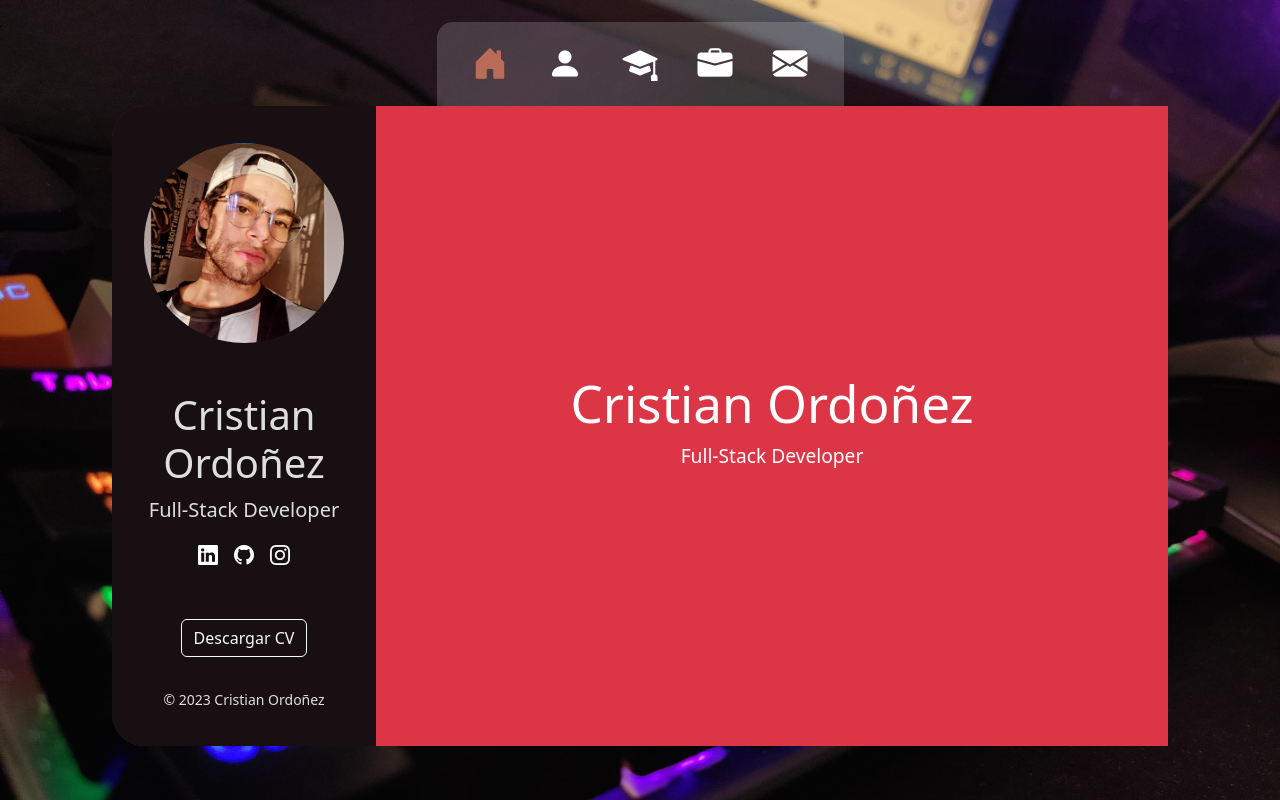
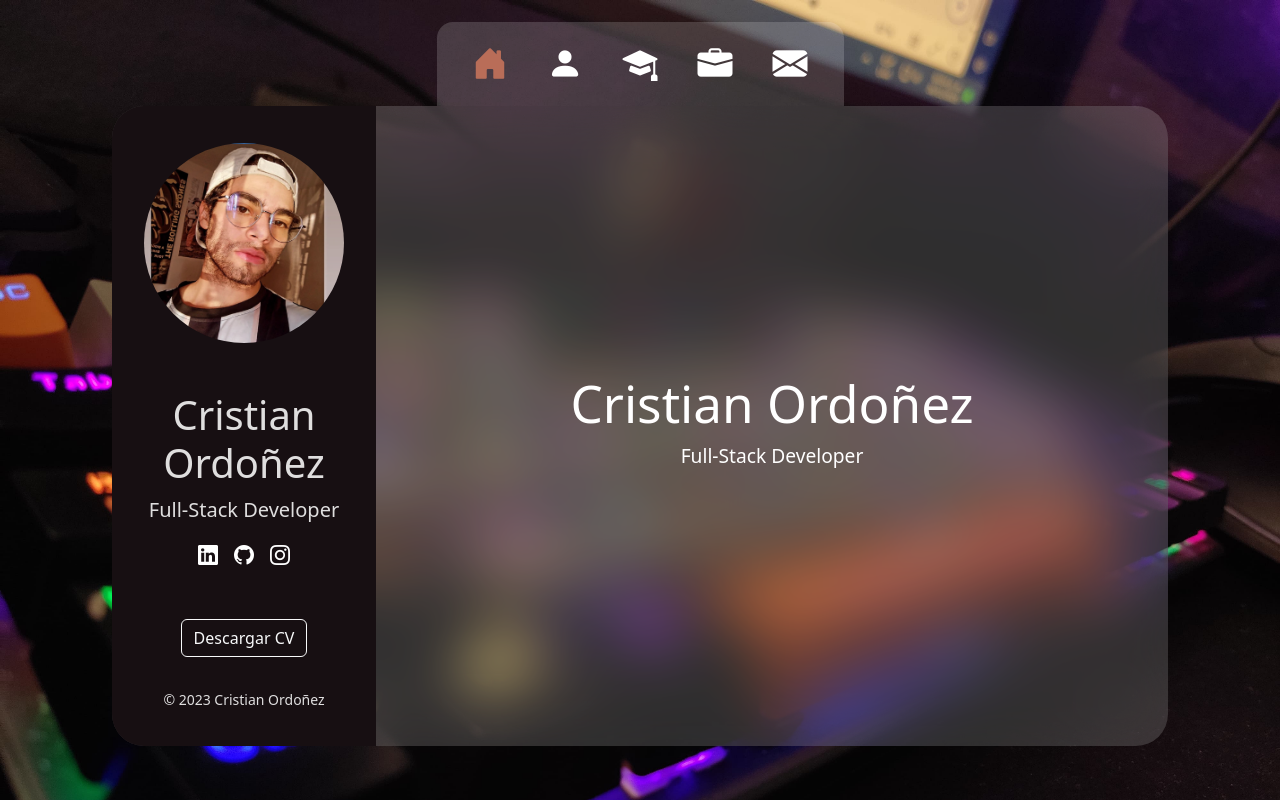
Before and after one commit to cristianordonezdev/portfolio, a Vue app: page / in a window 1280 px wide. Built offline with nearby package versions, Linux system fonts and the light colour scheme.

Commit message:
test quit style from home view

```diff
--- a/src/views/HomeView.vue
+++ b/src/views/HomeView.vue
@@ -2,7 +2,7 @@
 </script>
 
 <template>
-  <main class="text-white main-container-home bg-danger">
+  <main class="text-white main-container-home">
     <div class="main-title">Cristian Ordoñez</div>
     <p class="main-dedicate">Full-Stack Developer</p>
   </main>
```
